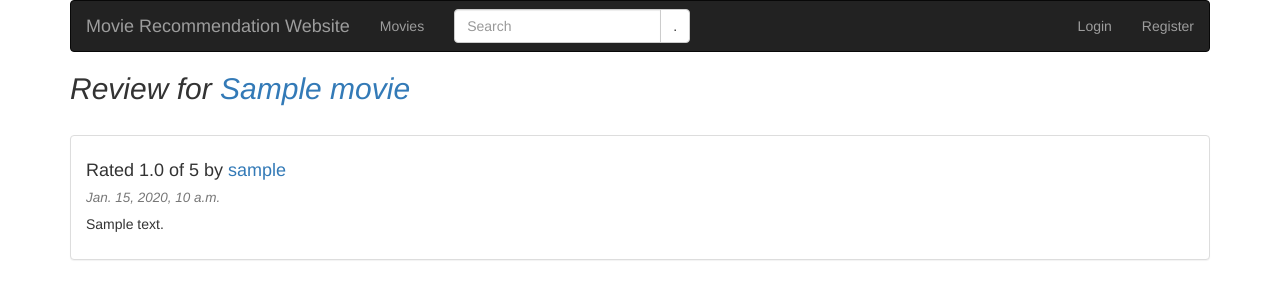
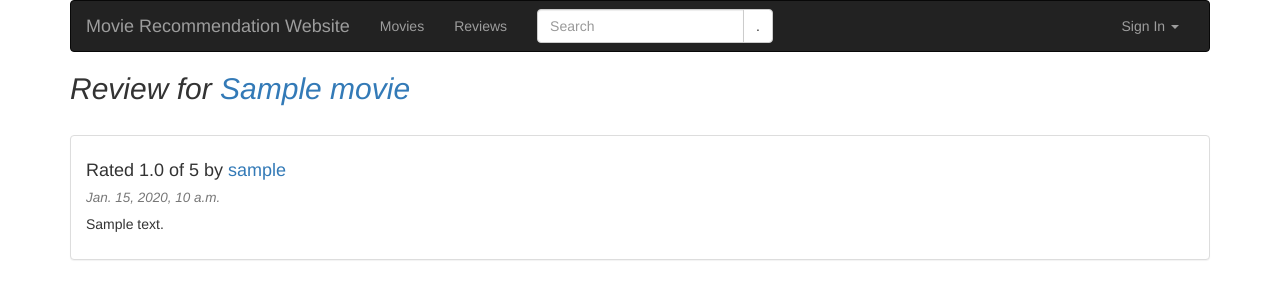
Before and after one commit to sejalv/movierec, a Django app: page /reviews/review/1/ in a window 1280 px wide. Shown: the top 300 px of the page. Run offline with Django 3.2, Linux system fonts and the light colour scheme; tables that the repository leaves empty hold one stand-in row (values such as "Sample post"); some libraries are stand-ins or nearby versions.

Commit message:
responsive design to base.html, finishing touches

```diff
--- a/movierec/settings.py
+++ b/movierec/settings.py
@@ -78,6 +78,7 @@ TEMPLATES = [
                 'django.contrib.auth.context_processors.auth',
                 'django.contrib.messages.context_processors.messages',
                 'reviews.processors.search_movie',
+                #'reviews.processors.upd_clusters_flag',
             ],
         },
     },
--- a/movierec/urls.py
+++ b/movierec/urls.py
@@ -17,9 +17,9 @@ from django.conf.urls import include, url
 from django.contrib import admin
 
 urlpatterns = [
+    url(r'^$', include('reviews.urls', namespace="home")),
     url(r'^reviews/', include('reviews.urls', namespace="reviews")),
     url(r'^admin/', include(admin.site.urls)),
     url(r'^accounts/', include('registration.backends.simple.urls')),
     url(r'^accounts/', include('django.contrib.auth.urls', namespace="auth")),
-    url(r'', include('reviews.urls', namespace="home")),
 ]
--- a/reviews/forms.py
+++ b/reviews/forms.py
@@ -9,7 +9,7 @@ class ReviewForm(ModelForm):
         fields = ['comment']
         widgets = {
          #   'rating': TextInput(attrs={'class':"star"}),
-            'comment': Textarea(attrs={'cols': 10, 'rows': 3}),
+            'comment': Textarea(attrs={'cols': 10, 'rows': 2}),
         }
 '''
 class ReviewMovieForm(ModelForm):
--- a/reviews/processors.py
+++ b/reviews/processors.py
@@ -1,5 +1,12 @@
 from .models import Movie
+ucf = []
 def search_movie(request):
     search_movie = (item for item in Movie.objects.all() if item.review_set.count() >10)
     #print len(movie_list)
     return {'search_movie': search_movie}
+
+def set_uc_flag(request):
+    ucf = True
+
+def get_uc_flag(request):
+    return {'ucf':ucf}
--- a/reviews/templates/reviews/movie_detail.html
+++ b/reviews/templates/reviews/movie_detail.html
@@ -2,7 +2,7 @@
 {% load bootstrap3 %}
 
 {% block title %}
-        <h2><i>{{ movie.name }}</i></h2>
+<h2><i>{{ movie.name }}</i></h2>
 <h5>{{ movie.review_set.count }} reviews ({{ movie.average_rating | floatformat }} average rating)</h5>
 {% endblock %}
 
@@ -29,7 +29,7 @@ $(document).ready(function(){
     });
 });
 
-$(function(){
+$(document).ready(function() {
 var elementTitle = "";
     $('.rating-select .btn').on('mouseover', function(){
         $(this).removeClass('btn-default').addClass('btn-warning');
--- a/reviews/templates/reviews/review_detail.html
+++ b/reviews/templates/reviews/review_detail.html
@@ -20,14 +20,17 @@
 <script src="https://ajax.googleapis.com/ajax/libs/jquery/3.1.1/jquery.min.js">
 <script src="https://maxcdn.bootstrapcdn.com/bootstrap/3.3.7/js/bootstrap.min.js" integrity="sha384-Tc5IQib027qvyjSMfHjOMaLkfuWVxZxUPnCJA7l2mCWNIpG9mGCD8wGNIcPD7Txa" crossorigin="anonymous"></script>
 <script type="text/javascript">
+
 $(document).ready(function(){
     $("#myTooltips a").tooltip({
         title : 'Rating'
     });
 });
 
-$(function(){
+$(document).ready(function() {
 var elementTitle = "";
+$( "button[value='{{ review.rating }}']" ).addClass('selected');
+
     $('.rating-select .btn').on('mouseover', function(){
         $(this).removeClass('btn-default').addClass('btn-warning');
         $(this).prevAll().removeClass('btn-default').addClass('btn-warning');
@@ -89,7 +92,6 @@ var elementTitle = "";
 <h3><i>Delete your review</i></h3>
         {% if error_message %}<p><strong>{{ error_message }}</strong></p>{% endif %}
         <form action="{% url 'reviews:delete_review_conf' review.id %}" class="form">
-            {% csrf_token %}
             {% buttons %}
             <button type="submit" class="btn btn-primary">
                 {% bootstrap_icon "trash" %} Delete
--- a/reviews/templates/reviews/review_list.html
+++ b/reviews/templates/reviews/review_list.html
@@ -2,7 +2,7 @@
 {% load bootstrap3 %}
 
 {% block title %}
-<h2>Latest reviews</h2>
+<h2><i>Latest reviews</i></h2>
 {% endblock %}
 
 {% block content %}
--- a/reviews/urls.py
+++ b/reviews/urls.py
@@ -4,7 +4,9 @@ from . import views
 
 urlpatterns = [
     # ex: /
-    url(r'^$', views.review_list, name='review_list'),
+    url(r'^$', views.home, name='home'),
+    # ex: /review
+    url(r'^review$', views.review_list, name='review_list'),
     # ex: /review/5/
     url(r'^review/(?P<review_id>[0-9]+)/$', views.review_detail, name='review_detail'),
     # ex: /movie
--- a/reviews/views.py
+++ b/reviews/views.py
@@ -13,6 +13,18 @@ from django.core.paginator import Paginator, EmptyPage, PageNotAnInteger
 import datetime
 # import requests, json, sys    # new
 
+def home(request):
+    #latest_review_list = Review.objects.order_by('-pub_date')[:8]
+    movie_list = sorted(
+        Movie.objects.all(),
+        # key=lambda x: x.average_rating,
+        key=lambda x: x.review_set.count(),
+        reverse=True
+    )[:8]
+    flg = ['hm']
+    context = {'movie_list':movie_list, 'flg':flg}
+    return render(request, 'reviews/movie_list.html', context)
+
 
 def review_list(request):
     latest_review_list = Review.objects.order_by('-pub_date')[:8]
@@ -22,7 +34,10 @@ def review_list(request):
 
 def review_detail(request, review_id):
     review = get_object_or_404(Review, pk=review_id)
-    form = ReviewForm()
+    if review:
+        form = ReviewForm(request.POST or None, instance=review)
+    else:
+        form = ReviewForm()
     return render(request, 'reviews/review_detail.html', {'review': review, 'form': form})
 
 
@@ -34,7 +49,7 @@ def movie_list(request):
         p=request.GET.get('sort')
         if p=='name':
             movie_list = Movie.objects.order_by('name')
-        elif p=='latest':
+        elif p=='year':
             movie_list = Movie.objects.order_by('-duration')
         elif p=='review':
             movie_list = sorted(
@@ -43,12 +58,7 @@ def movie_list(request):
                 reverse=True
             )
     else:
-        movie_list = sorted(
-            Movie.objects.all(),
-            # key=lambda x: x.average_rating,
-            key=lambda x: x.review_set.count(),
-            reverse=True
-        )
+        movie_list = Movie.objects.order_by('-duration')
 
     paginator = Paginator(movie_list, 200)  # Show 200 movies per page
     page = request.GET.get('page')
@@ -59,7 +69,8 @@ def movie_list(request):
     except EmptyPage: # If page is out of range (e.g. 9999), deliver last page of results.
         movie_list = paginator.page(paginator.num_pages)
 
-    context = {'movie_list':movie_list}
+    flg = []
+    context = {'movie_list': movie_list, 'flg': flg}
     return render(request, 'reviews/movie_list.html', context)
 
 '''
@@ -100,7 +111,7 @@ def add_review(request, movie_id):
             #review.pub_date = datetime.datetime.now()
             review.pub_date = timezone.now()
             review.save()
-
+            #update_clusters()
             # Always return an HttpResponseRedirect after successfully dealing
             # with POST data. This prevents data from being posted twice if a
             # user hits the Back button.
@@ -206,9 +217,8 @@ def user_recommendation_list(request):
         #print len(other_users_reviews_movie_ids)
         vals_all = Movie.objects.all()
         vals_filtered = (item for item in vals_all if item.id in other_users_reviews_movie_ids and item.review_set.count() >= 10)
-        movie_list = sorted(vals_filtered, key=lambda x: x.review_set.count(), reverse=True)[:10]
+        movie_list = sorted(vals_filtered, key=lambda x: x.average_rating, reverse=True)[:8]
         #movie_list = [(v.id, v.name) for v in vals_ordered][:20]
-
         #movie_list = Movie.objects.filter(id__in=other_users_reviews_movie_ids)
         #print len(movie_list)
     else:
--- a/templates/base.html
+++ b/templates/base.html
@@ -5,15 +5,18 @@
 
 {% block bootstrap3_content %}
 <title>Movie Recommendation Website - SV</title>
-<meta charset="utf-8">
-  <meta name="viewport" content="width=device-width, initial-scale=1">
+
 
   <link rel="stylesheet" href="https://cdnjs.cloudflare.com/ajax/libs/jqueryui/1.12.1/jquery-ui.min.css">
+
+<script src="https://ajax.googleapis.com/ajax/libs/jquery/1.12.4/jquery.min.js"></script>
+<script src="https://maxcdn.bootstrapcdn.com/bootstrap/3.3.7/js/bootstrap.min.js" integrity="sha384-Tc5IQib027qvyjSMfHjOMaLkfuWVxZxUPnCJA7l2mCWNIpG9mGCD8wGNIcPD7Txa" crossorigin="anonymous"></script>
+
   <script src="https://code.jquery.com/jquery-1.12.4.js"></script>
   <script src="https://code.jquery.com/ui/1.12.1/jquery-ui.js"></script>
 
 <script>
-    $( function() {
+    $(document).ready(function() {
       var availableTags = [
       {% for movie in search_movie %}
           "{{ movie.name }}",
@@ -27,13 +30,24 @@
 
 <div class="container">
     <nav class="navbar navbar-inverse">
+        <div class="container-fluid">
+    <!-- Brand and toggle get grouped for better mobile display -->
     <div class="navbar-header">
-            <a class="navbar-brand" href="{% url 'reviews:review_list' %}">{% bootstrap_icon "home" %} Movie Recommendation Website</a>
+      <button type="button" class="navbar-toggle collapsed" data-toggle="collapse" data-target="#bs-example-navbar-collapse-1" aria-expanded="false">
+        <span class="sr-only">Toggle navigation</span>
+        <span class="icon-bar"></span>
+        <span class="icon-bar"></span>
+        <span class="icon-bar"></span>
+      </button>
+      <a class="navbar-brand" href="{% url 'reviews:home' %}">{% bootstrap_icon "home" %} Movie Recommendation Website</a>
     </div>
-        <div id="navbar" class="navbar-collapse collapse">
+
+    <!-- Collect the nav links, forms, and other content for toggling -->
+    <div class="collapse navbar-collapse" id="bs-example-navbar-collapse-1">
 
       <ul class="nav navbar-nav">
-                <li><a href="{% url 'reviews:movie_list' %}">{% bootstrap_icon "film" %} Movies</a></li>
+        <li><a href="{% url 'reviews:movie_list' %}">{% bootstrap_icon "film" %} Movies <span class="sr-only">(current)</span></a></li>
+        <li><a href="{% url 'reviews:review_list' %}">Reviews</a></li>
       </ul>
 
              <form action="{% url 'reviews:movie_list' %}" method="get" class="navbar-form navbar-left" role="search">
@@ -44,18 +58,31 @@
                     </span>
                 </div>
             </form>
+
             <ul class="nav navbar-nav navbar-right">
         {% if user.is_authenticated %}
-                <li><a href="{% url 'reviews:user_review_list' user.username %}">Hello {{ user.username }}</a></li>
+          <li class="active dropdown">
+              <a href="#" class="dropdown-toggle" data-toggle="dropdown" role="button" aria-haspopup="true" aria-expanded="false">Hello {{ user.username }} <span class="caret"></span></a>
+              <ul class="dropdown-menu">
+                  <li><a href="{% url 'reviews:user_review_list' user.username %}">My Reviews</a></li>
+                  <li><a href="{% url 'auth:logout' %}">Logout</a></li>
+              </ul></li>
                 <li><a href="{% url 'reviews:user_recommendation_list' %}">{% bootstrap_icon "fire" %} Movie suggestions</a></li>
-                <li><a href="{% url 'auth:logout' %}">Logout</a></li>
+
                 {% else %}
-                <li><a href="{% url 'auth:login' %}">{% bootstrap_icon "user" %} Login</a></li>
-                <li><a href="/accounts/register">{% bootstrap_icon "user" %} Register</a></li>
+                <li class="dropdown">
+                <a href="#" class="dropdown-toggle" data-toggle="dropdown" role="button" aria-haspopup="true" aria-expanded="false">{% bootstrap_icon "user" %} Sign In <span class="caret"></span></a>
+                <ul class="dropdown-menu">
+                <li><a href="{% url 'auth:login' %}"> Login</a></li>
+                <li><a href="/accounts/register"> Register</a></li>
+                </ul></li>
           {% endif %}
       </ul>
-        </div>
+
+    </div><!-- /.navbar-collapse -->
+  </div><!-- /.container-fluid -->
     </nav>
+
 
 
     <h1>{% block title %}(no title){% endblock %}</h1>
```
Also changed, not shown: reviews/templates/reviews/movie_list.html (+8 -2 lines), 6 other files. Lines whose indentation alone changed are shown as unchanged.
